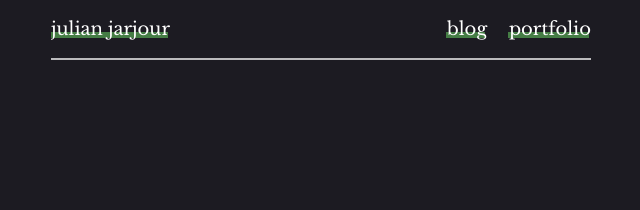
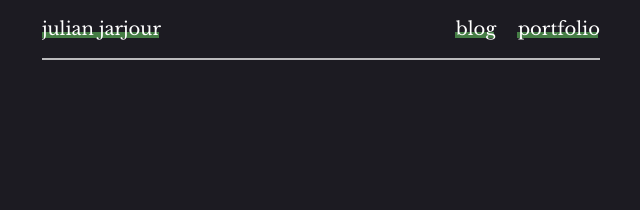
Before and after one commit to jarzanman/jarzanman.github.io, a Jekyll site: the page built from portfolio.html, in a window 1280 px wide. Shown: the top 210 px of the page, without its empty margins (319-959 px from the left). Built offline with Jekyll 4.4.1, drawn with Linux system fonts in a browser that asks for light colours; some web fonts are replaced.

Commit message:
2 alphabets

```diff
--- a/_sass/base.scss
+++ b/_sass/base.scss
@@ -8,7 +8,7 @@
   font-family: $bodyFont;
   font-size: 1.125em;
   margin: auto;
-  width: 30em;
+  width: 31em;
   word-wrap: break-word;
 }
 p {
--- a/index.html
+++ b/index.html
@@ -9,7 +9,7 @@
   </head>
   <body>
     <h2 style="text-align: center;">welcome to my website</h2>
-    <img src="assets/img/001.jpg" alt="houses across the marsh" width="540px">
+    <img src="assets/img/001.jpg" alt="houses across the marsh" width="100%">
     <p>Lorem ipsum dolor sit amet, consectetur adipiscing elit. Duis magna augue, venenatis id lacus at, venenatis lobortis est. Fusce eget lorem rhoncus, rhoncus massa vel, elementum mi. Mauris quis ligula ac eros venenatis dictum ac non ipsum. Curabitur ornare enim eget enim dignissim commodo. Mauris vitae odio at libero pretium cursus. Praesent eu felis tortor. Fusce auctor dapibus laoreet. Duis ut vulputate nunc, vel mollis purus. Donec consectetur rutrum ultrices. Pellentesque sed venenatis ante, at elementum diam. Mauris a libero leo. Cras condimentum odio non pretium hendrerit.</p>
     <p>Suspendisse potenti. <a href="https://youtube.com">Praesent lacinia posuere dui</a>, at pellentesque lectus posuere sit amet. Praesent interdum, est non egestas bibendum, est dolor dapibus purus, vel scelerisque enim dui non quam. Sed eget aliquet lorem, quis volutpat tellus. Mauris tincidunt porta purus, ac vehicula lectus rutrum eget. Proin luctus velit neque, id porta leo imperdiet a. Nulla nec nisl massa. Sed sollicitudin, <a href="https://instagram.com">tortor</a> vitae euismod tempus, sem risus facilisis orci, in dictum felis dui nec turpis. Integer sed tellus fermentum, placerat lacus et, porttitor nulla. Donec ultricies, libero a vehicula tristique, arcu erat laoreet risus, ut finibus ipsum est vitae ipsum. Mauris tincidunt mauris vitae nisi convallis egestas. Pellentesque nisl velit, volutpat vel dolor a, vehicula faucibus magna. Ut maximus tempus justo ac porttitor.</p>
     <p>Mauris ultricies ligula at eros blandit, eu mattis augue molestie. Nullam et ex volutpat, aliquam libero hendrerit, tincidunt est. Mauris scelerisque, eros ac pharetra volutpat, dolor lorem aliquet eros, id eleifend nisi est quis nisl. Nulla facilisi. Maecenas imperdiet nunc sed pulvinar ultrices. Vestibulum hendrerit nulla quis risus tempor tempus. Nunc id arcu sapien. Morbi sed magna turpis. Orci varius natoque penatibus et magnis dis parturient montes, nascetur ridiculus mus. Fusce facilisis ante varius ante blandit varius. Lorem ipsum dolor sit amet, consectetur adipiscing elit. In blandit arcu id est posuere, eu lacinia nibh auctor.</p>
```
Also changed, not shown: 2 other files.
